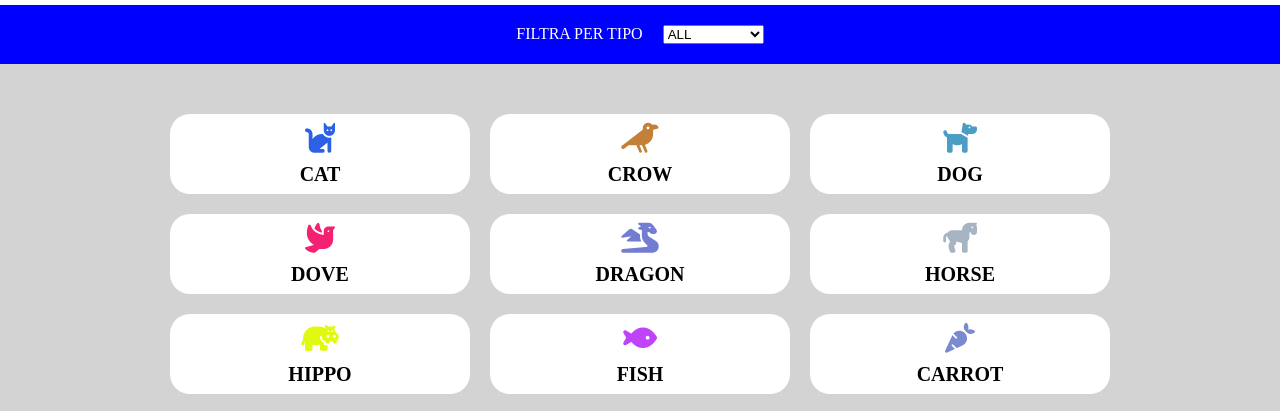
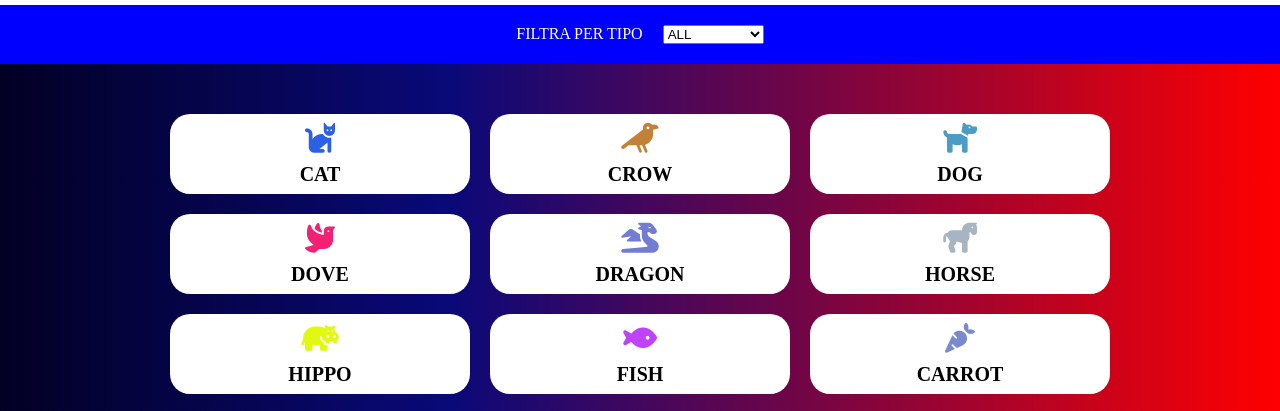
Before and after one commit to RubaCodes/js-es6-icons, a plain HTML site: page index.html in a window 1280 px wide. Shown: the part 72-483 px from the top of the page. Drawn offline with Linux system fonts and the light colour scheme.

Commit message:
push finale alpha

```diff
--- a/data.js
+++ b/data.js
@@ -8,7 +8,7 @@ const randomHexColorGenerator = function () {
   }
   return `#${color.join('')}`;
 };
-//funzione che popola il container
+//funzione che popola il container , un po no schifo perche non generica
 const printBoxes = function (array) {
   array.forEach((e) => {
     const boxHtml = tplBoxHtml.cloneNode(true);
@@ -139,7 +139,6 @@ const faIcons = [
 ];
 
 //bonus 2. determinare dinamicamente le varie categorie
-
 //fetch delle categorie
 const allTypes = ['all'];
 faIcons.forEach((e) => {
@@ -154,9 +153,10 @@ for (let i = 0; i < allTypes.length; i++) {
      ${allTypes[i].toUpperCase()}
     </option>`;
 }
-//primo print di default al caricamento della pagina
+
 const container = document.querySelector('#container');
 const tplBoxHtml = document.querySelector('.tpl-box').content;
+//primo print di default al caricamento della pagina su categoria all
 printBoxes(faIcons);
 //3.Aggiungere alla pagina una select in cui le options corrispondono ai vari tipi di icone (animal, vegetable, user). Quando l'utente seleziona un tipo dalla select, visualizzare solamente le icone corrispondenti.
 let filteredArray = [];
--- a/style.css
+++ b/style.css
@@ -22,7 +22,12 @@
 #container {
   height: calc(100vh - 139px);
   padding: 50px;
-  background-color: lightgrey;
+  background: linear-gradient(
+    90deg,
+    rgba(2, 0, 36, 1) 0%,
+    rgba(9, 9, 121, 1) 35%,
+    rgba(255, 0, 0, 1) 100%
+  );
   display: flex;
   flex-flow: row wrap;
   gap: 20px;
```
Also changed, not shown: index.html (+1 -4 lines).
